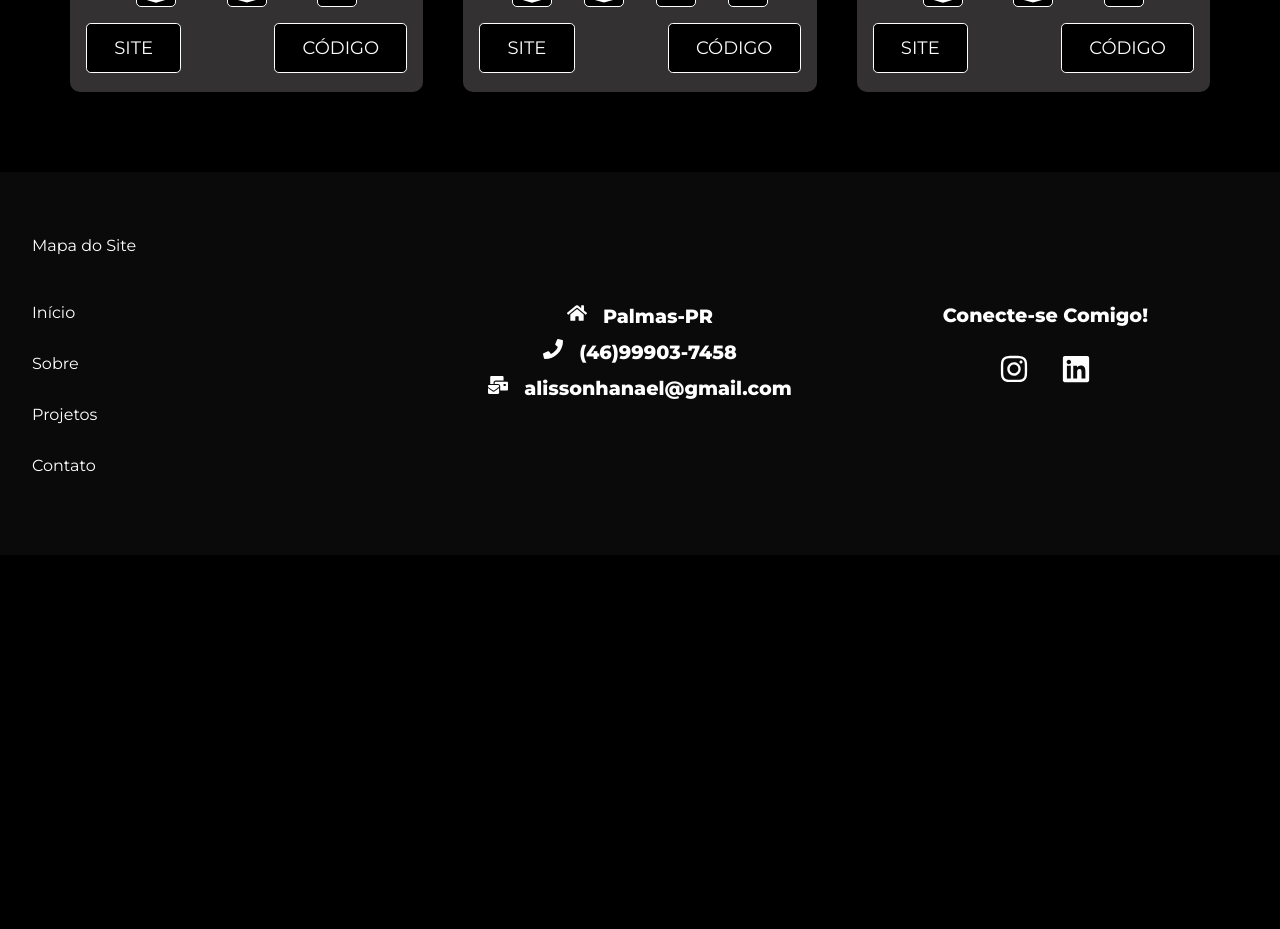
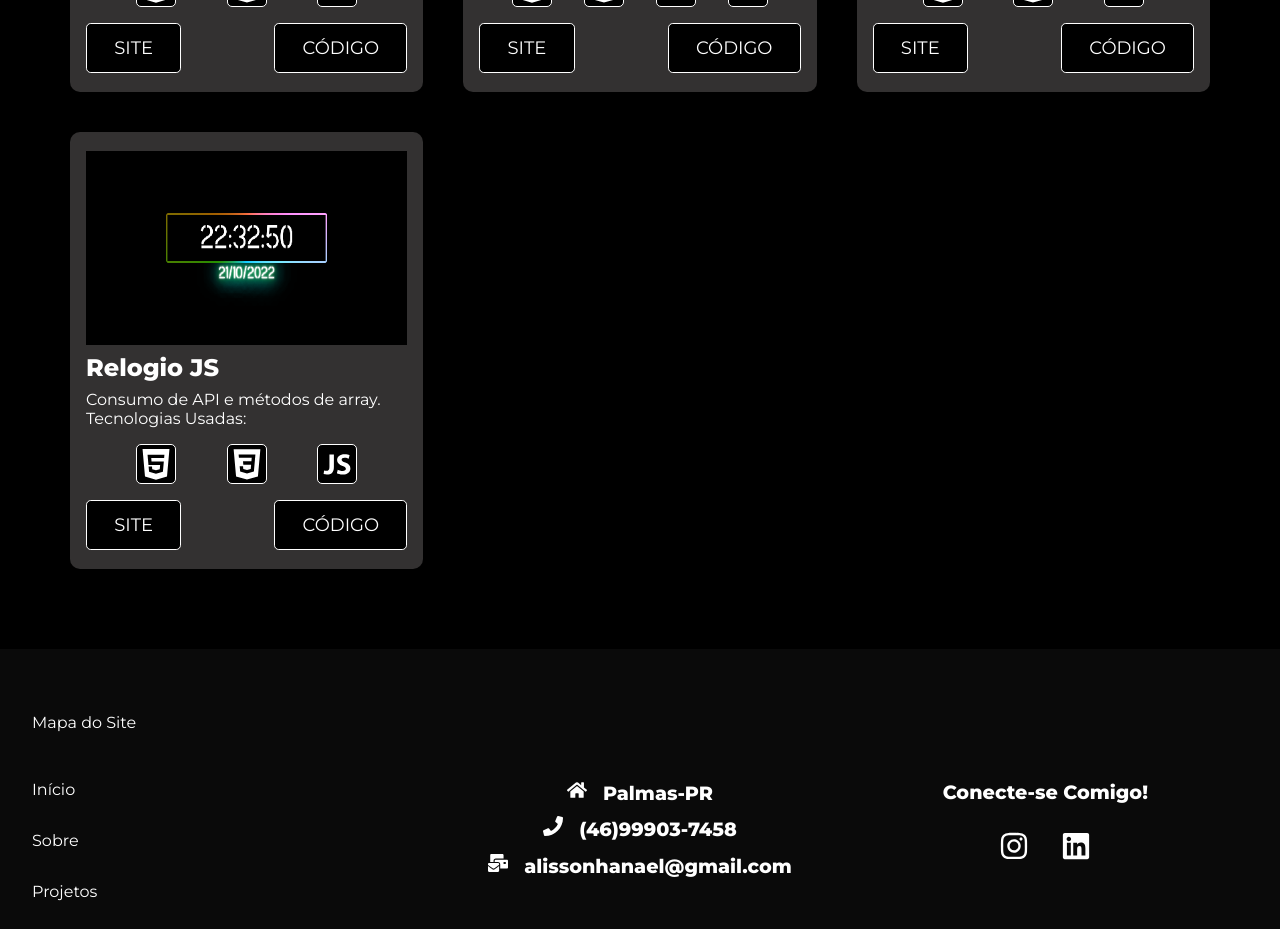
Before and after one commit to AlissonHanael/portfolio, a React (Create React App) app: page /project in a window 1280 px wide. Shown: the part 1400-2329 px from the top of the page. Before the commit the page ends 1955 px from the top, so only its background shows below. Built offline with nearby package versions, Linux system fonts and the light colour scheme; a web font is replaced by a local one.

Commit message:
Update ProjectCards.js

```diff
--- a/src/components/ProjectCards.js
+++ b/src/components/ProjectCards.js
@@ -7,6 +7,7 @@ import SimonsWinery from "../assets/SimonsWinery.png"
 import Reminder from "../assets/reminder.png"
 import Portifolio from "../assets/portifolio.png"
 import Alurabook from "../assets/alurabook.png"
+import RelogioJS from "../assets/relogiojs.png"
 import BtnLink from "./BtnLink"
 import { DiCss3, DiHtml5, DiJavascript1, DiReact } from "react-icons/di"
 
@@ -120,6 +121,23 @@ const ProjectsCards = () => {
 						github="https://github.com/AlissonHanael/AluraBook"
 					/>
 				</div>
+				<div className="card-container">
+					<img src={RelogioJS} alt="Projeto - Relogio JS" />
+					<h2 className="project-title">Relogio JS</h2>
+					<div className="project-detail">
+						<p>Consumo de API e métodos de array.</p>
+					</div>
+					<p>Tecnologias Usadas:</p>
+					<div className="tecnologies-list">
+						<DiHtml5 />
+						<DiCss3 />
+						<DiJavascript1 />
+					</div>
+					<BtnLink
+						site="https://alissonhanael.github.io/relogioJS/"
+						github="https://github.com/AlissonHanael/relogioJS"
+					/>
+				</div>
 			</div>
 		</div>
 	)
```
